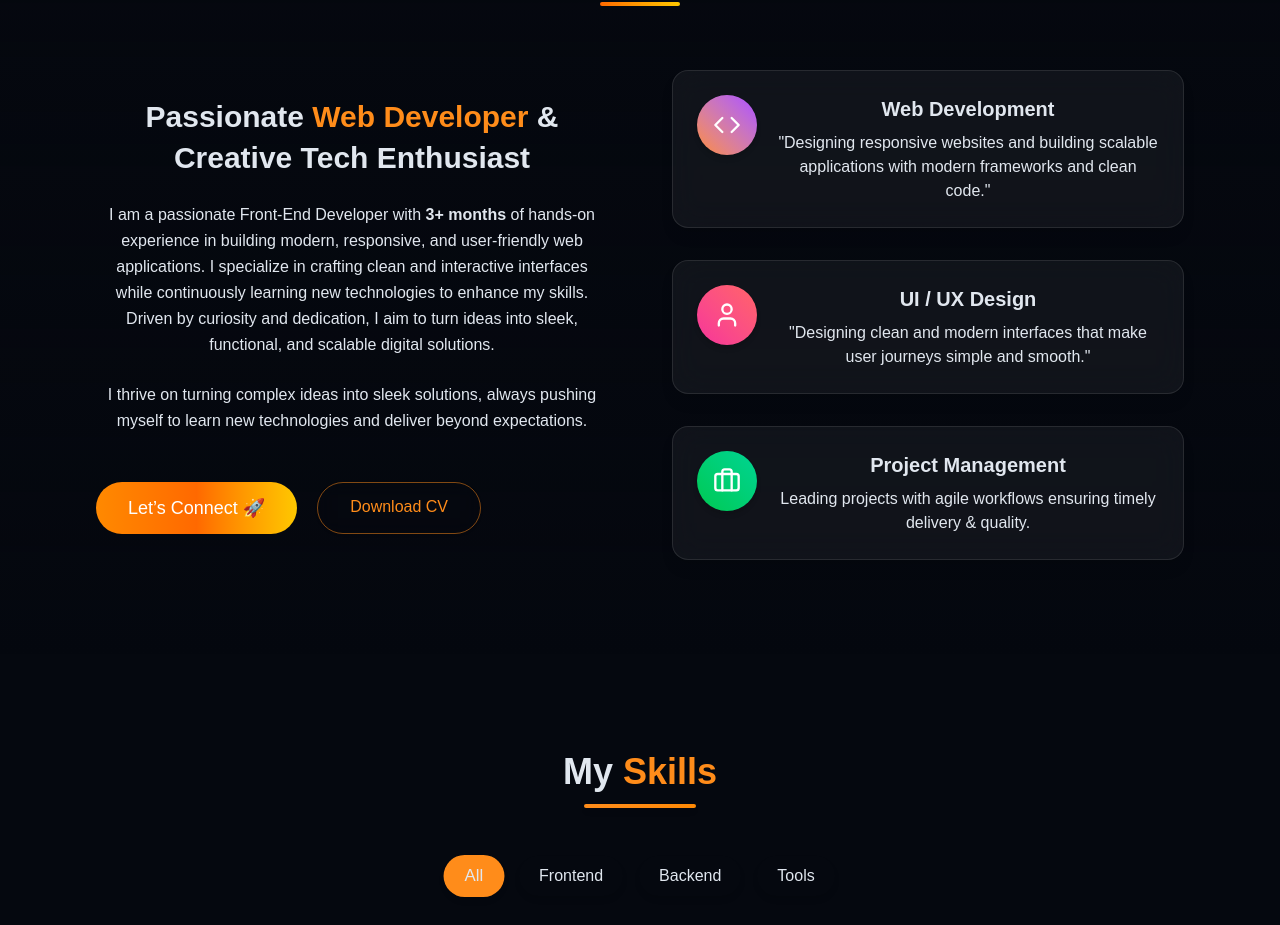
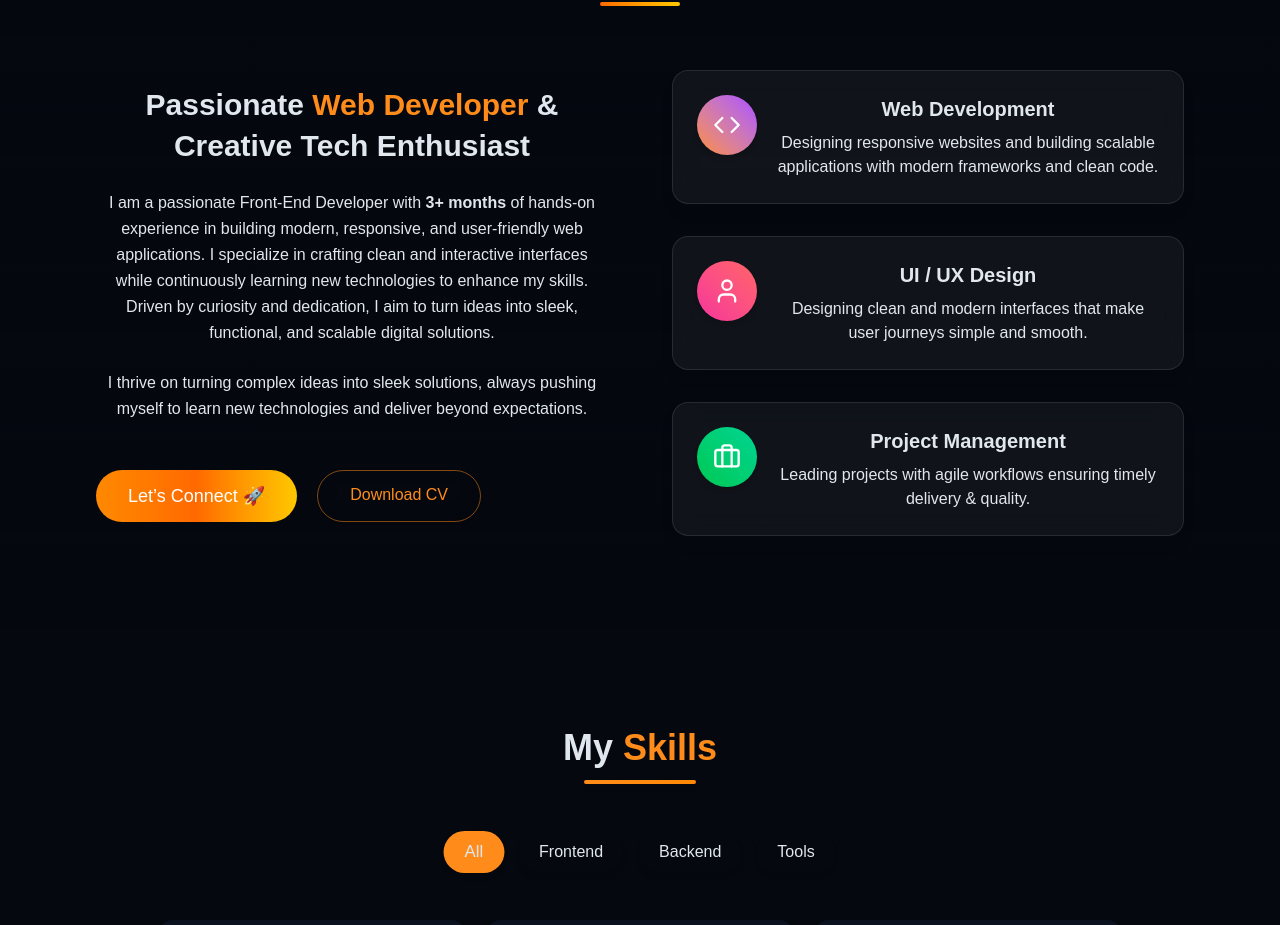
Before and after one commit to Ateebamir/web-developer-portfolio, a React (Vite) app: page / in a window 1280 px wide. Shown: the part 958-1883 px from the top of the page. Built offline with nearby package versions, Linux system fonts and the light colour scheme; the HTML template or start-up script is replaced by a standard one.

Commit message:
Update AboutSection.jsx

```diff
--- a/src/components/AboutSection.jsx
+++ b/src/components/AboutSection.jsx
@@ -96,8 +96,8 @@ export const AboutSection = () => {
                 <div>
                   <h4 className="font-semibold text-xl">Web Development</h4>
                   <p className="text-muted-foreground mt-2">
-                    "Designing responsive websites and building scalable
-                    applications with modern frameworks and clean code."
+                    Designing responsive websites and building scalable
+                    applications with modern frameworks and clean code.
                   </p>
                 </div>
               </div>
@@ -116,8 +116,8 @@ export const AboutSection = () => {
                 <div>
                   <h4 className="font-semibold text-xl">UI / UX Design</h4>
                   <p className="text-muted-foreground mt-2">
-                    "Designing clean and modern interfaces that make user
-                    journeys simple and smooth."
+                    Designing clean and modern interfaces that make user
+                    journeys simple and smooth.
                   </p>
                 </div>
               </div>
```
